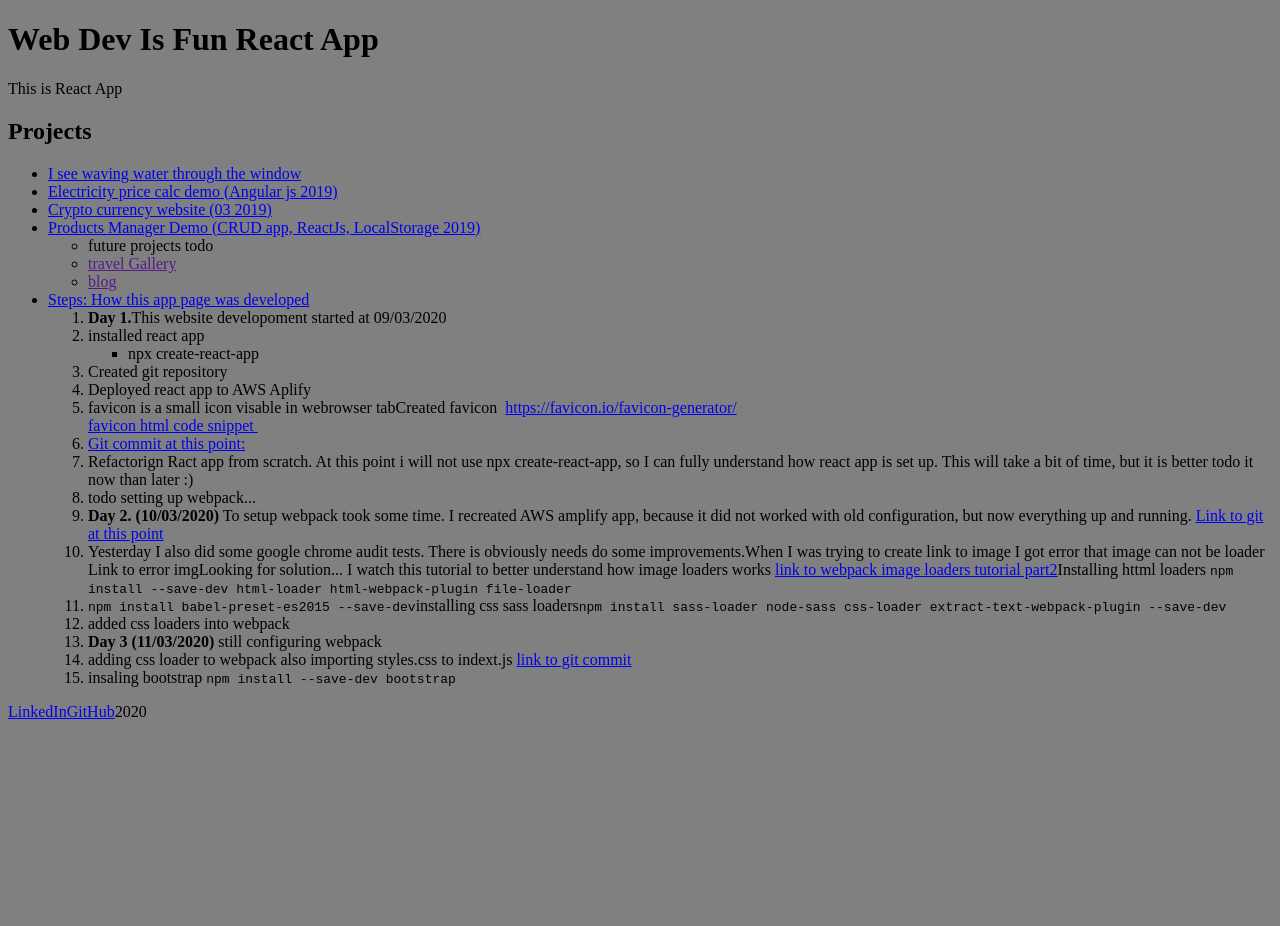
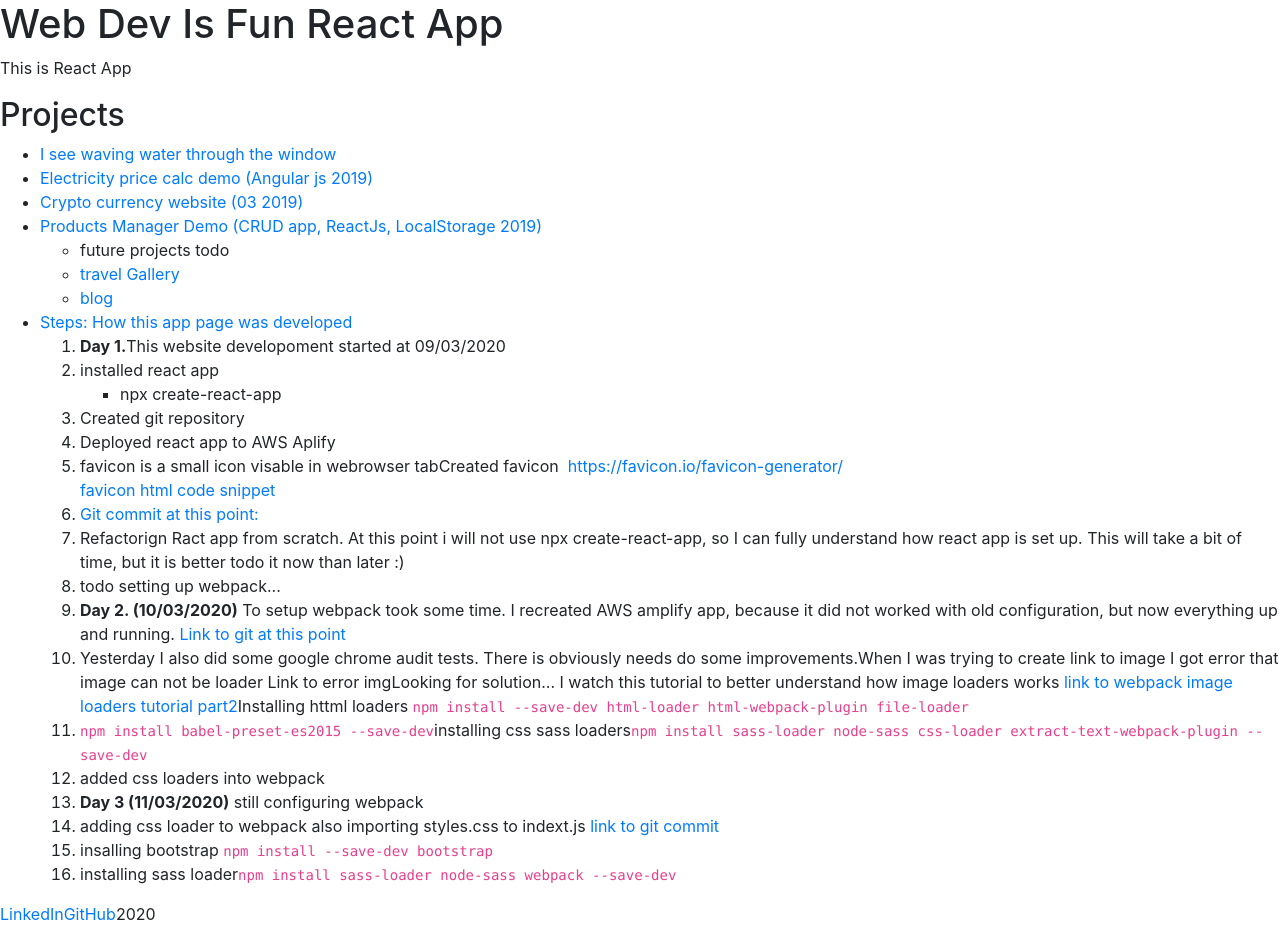
Before and after one commit to PovilasU/webdevisfunapp, a React app: page / in a window 1280 px wide. Before the commit the page ends 800 px from the top, so only its background shows below. Built offline with nearby package versions, Linux system fonts and the light colour scheme.

Commit message:
installing sass-loader and addint bootstrap to main.scss also using scss insead of css files

```diff
--- a/src/components/App.js
+++ b/src/components/App.js
@@ -157,8 +157,14 @@ class App extends Component {
                     </a>
                   </li>
                   <li>
-                    insaling bootstrap{" "}
+                    insalling bootstrap{" "}
                     <code>npm install --save-dev bootstrap</code>
+                  </li>
+                  <li>
+                    installing sass loader
+                    <code>
+                      npm install sass-loader node-sass webpack --save-dev
+                    </code>
                   </li>
                 </li>
               </li>
--- a/src/css/main.css
+++ /dev/null
@@ -1,3 +0,0 @@
-body {
-  background-color: grey;
-}
--- a/src/css/main.scss
+++ b/src/css/main.scss
@@ -1,3 +1 @@
-h1 {
-  color: red;
-}
+@import "~bootstrap/scss/bootstrap";
--- a/src/file.css
+++ /dev/null
@@ -1,3 +0,0 @@
-html {
-  background-color: aquamarine;
-}
--- a/src/index.js
+++ b/src/index.js
@@ -1,6 +1,6 @@
 import React from "react";
 import ReactDOM from "react-dom";
 import App from "./components/App";
-import "./css/main.css";
+import "./css/main.scss";
 
 ReactDOM.render(<App />, document.getElementById("app"));
--- a/webpack.config.js
+++ b/webpack.config.js
@@ -10,8 +10,12 @@ module.exports = {
   module: {
     rules: [
       {
-        test: /\.css$/i,
-        use: ["style-loader", "css-loader"]
+        test: /\.scss$/i,
+        use: [
+          "style-loader", // 3. Inject styles into DOM
+          "css-loader", //2. Turns css into common js
+          "sass-loader" //1. Turns sass into css
+        ]
       },
       {
         test: /\.js$/,
```
Also changed, not shown: 1 other file (tests, documents, lock files or other folders).
